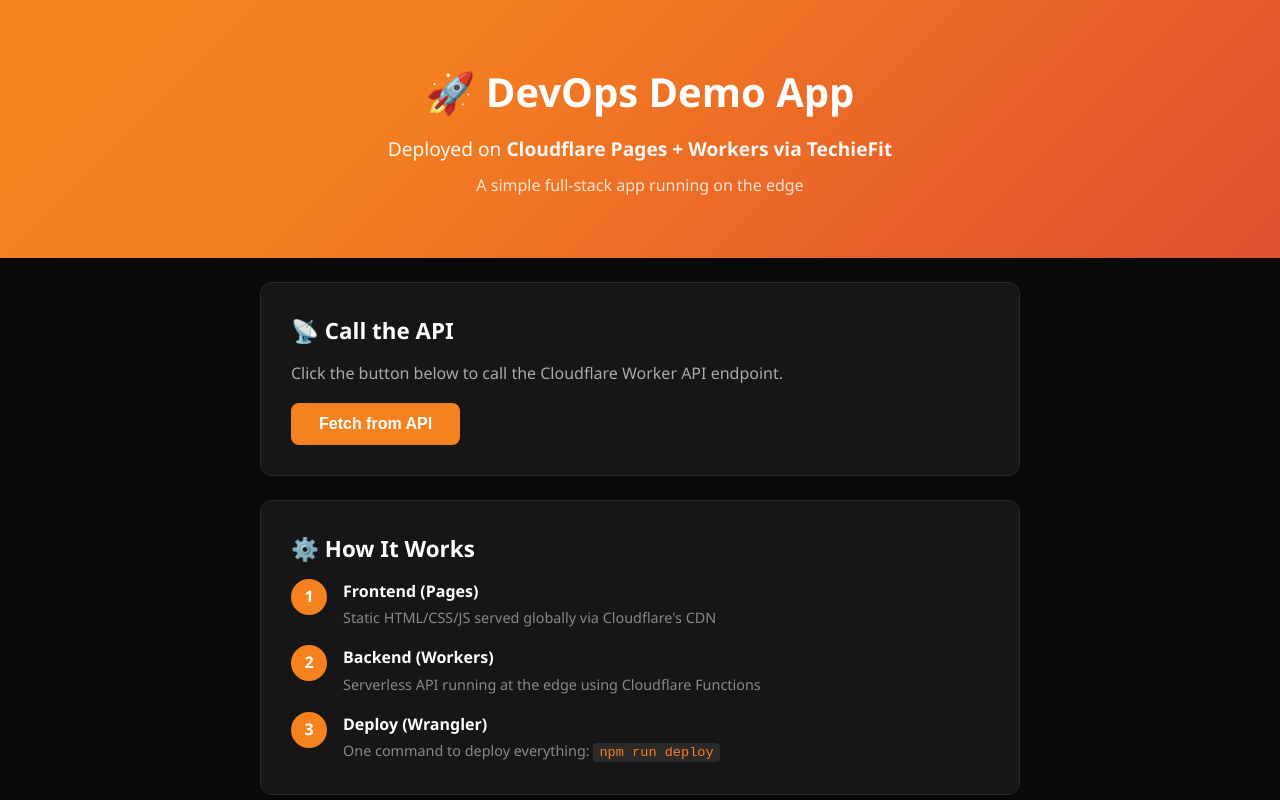
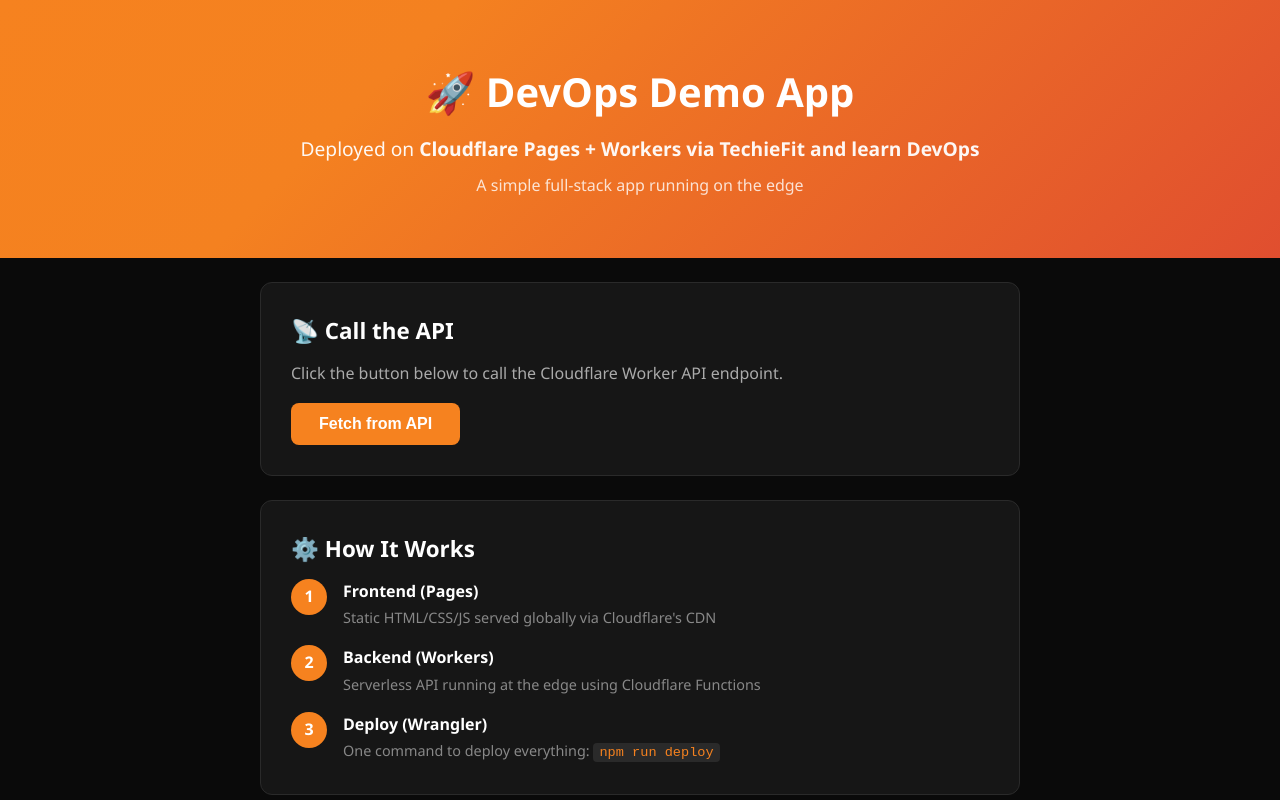
Before and after one commit to gopireddysaikiran/simple, a website: page public/index.html in a window 1280 px wide. Shown: the top 800 px of the page. Drawn offline with Linux system fonts and the light colour scheme.

Commit message:
made changes with learn

```diff
--- a/public/index.html
+++ b/public/index.html
@@ -12,7 +12,7 @@
   <header class="hero">
     <div class="container">
       <h1>🚀 DevOps Demo App</h1>
-      <p class="subtitle">Deployed on <strong>Cloudflare Pages + Workers via TechieFit</strong></p>
+      <p class="subtitle">Deployed on <strong>Cloudflare Pages + Workers via TechieFit and learn DevOps</strong></p>
       <p class="tagline">A simple full-stack app running on the edge</p>
     </div>
   </header>
```
